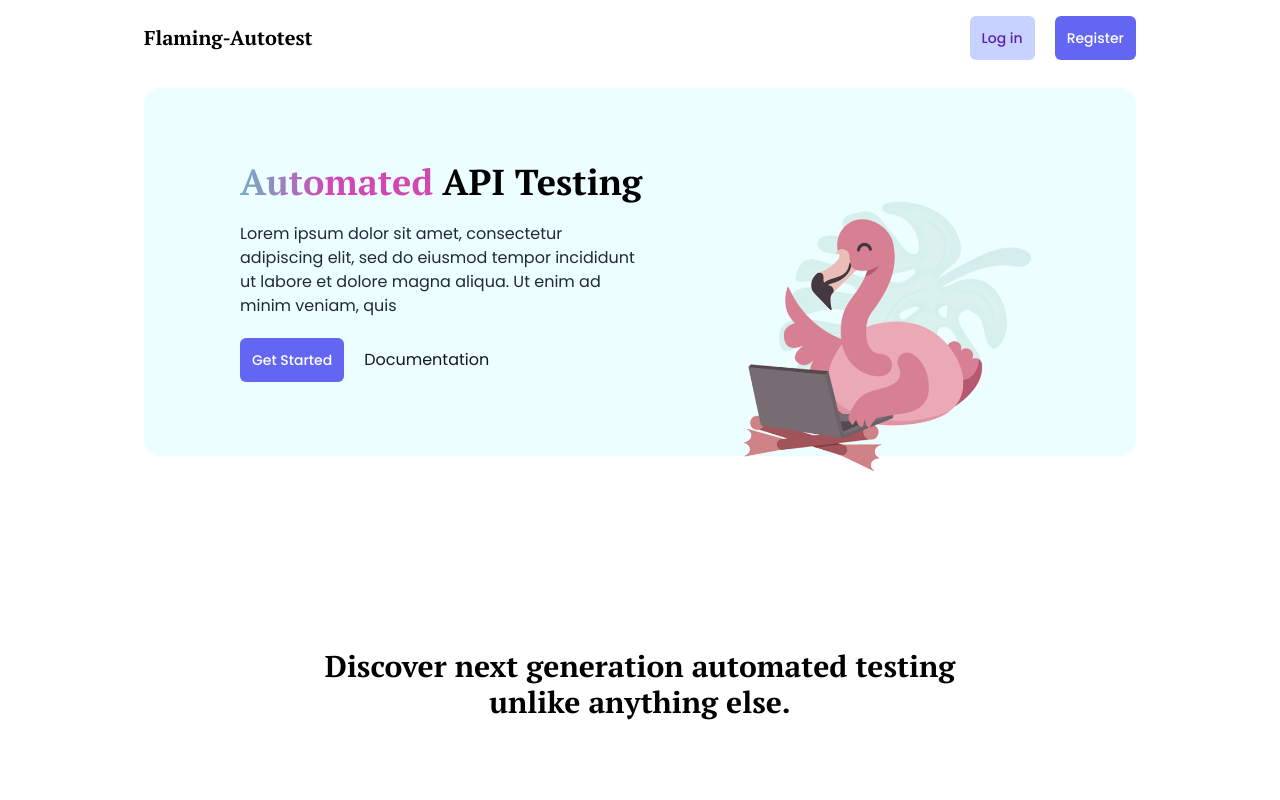
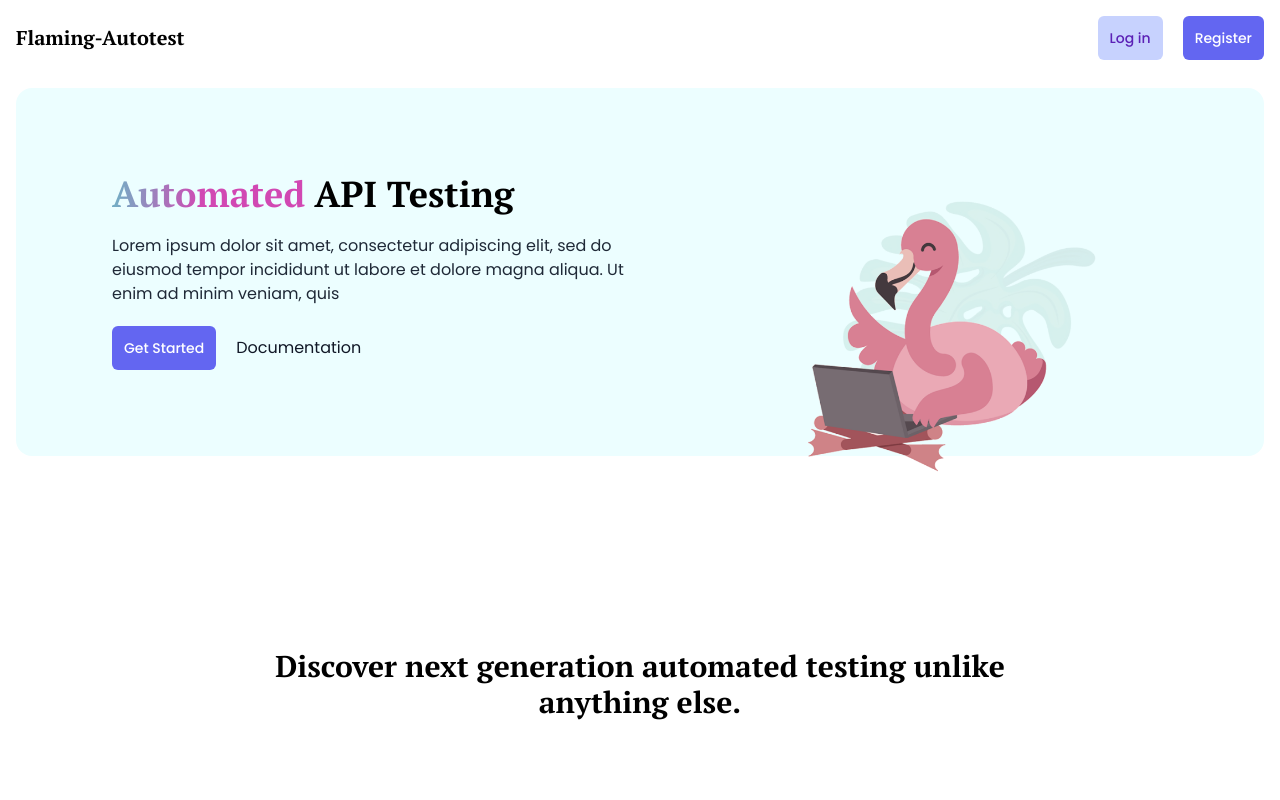
Before and after one commit to flamingautotest/front, a Next.js app: page / in a window 1280 px wide. Shown: the top 800 px of the page. Built offline with nearby package versions, Linux system fonts and the light colour scheme.

Commit message:
fix(containers): use xl as container width instead of lg

```diff
--- a/components/Navbar.js
+++ b/components/Navbar.js
@@ -14,7 +14,7 @@
 	}
 
     return (
-        <div className='flex flex-row justify-between max-w-screen-lg w-full mx-auto items-center p-4'>
+        <div className='flex flex-row justify-between max-w-screen-xl w-full mx-auto items-center p-4'>
             <Link href='/'>
                 <a>
                     <h1 className='text-xl'>Flaming-Autotest</h1>
--- a/pages/_app.js
+++ b/pages/_app.js
@@ -12,7 +12,7 @@
 				<link rel='icon' href='/favicon.ico' />
 			</Head>
 			<Navbar />
-			<div className='max-w-screen-lg px-4 w-full mx-auto'>
+			<div className='max-w-screen-xl px-4 w-full mx-auto'>
 				<Component {...pageProps} />
 			</div>
 		</UserProvider>
```
